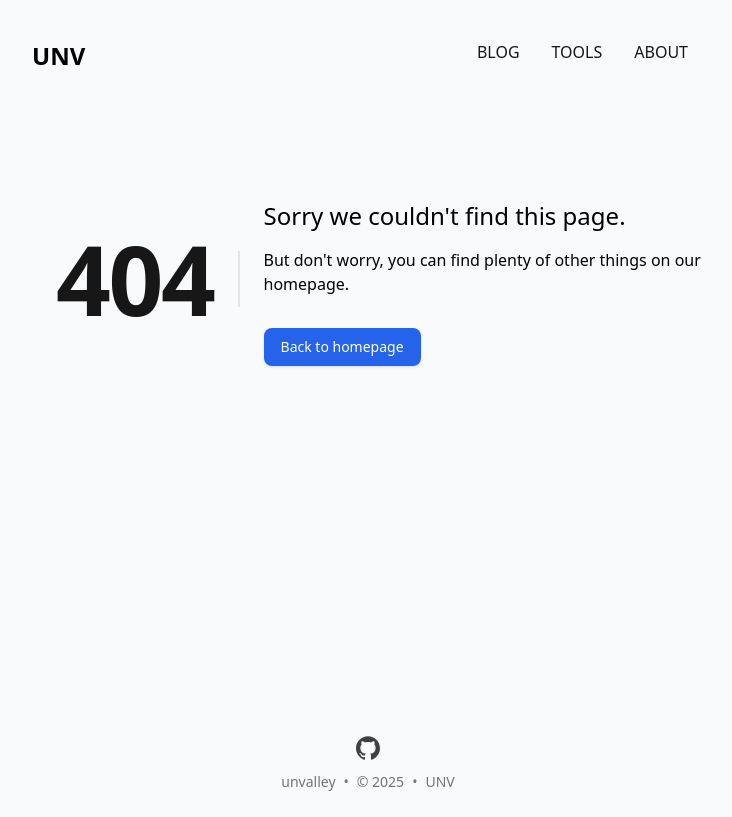
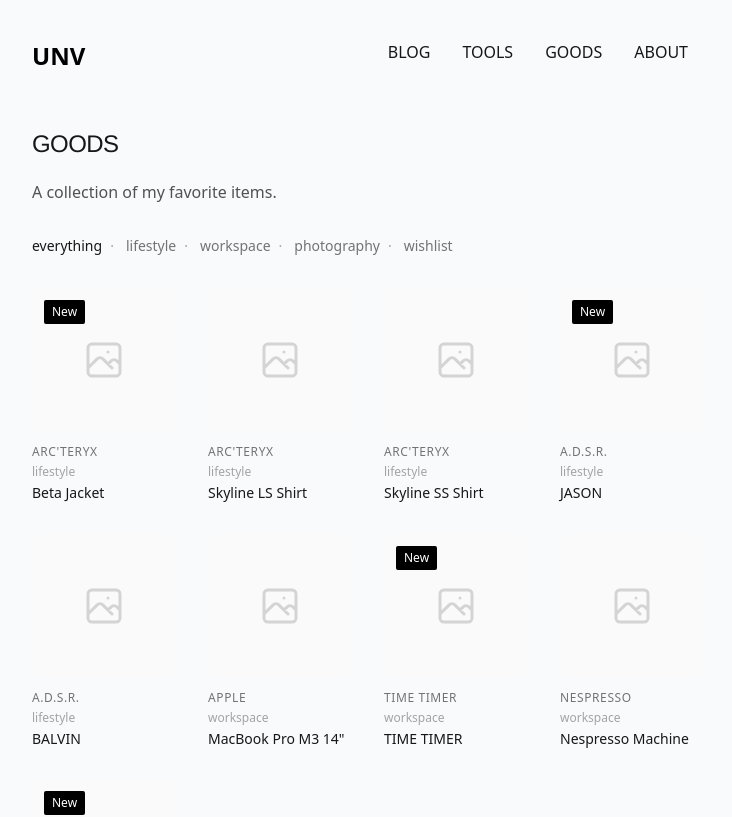
Before and after one commit to unvalley/me, a Next.js app: page /goods in a window 1280 px wide. Before the commit this address had no page. Shown: the top 817 px of the page, without its empty margins (272-1004 px from the left). Built offline with nearby package versions, Linux system fonts and the light colour scheme.

Commit message:
chore: fix

```diff
--- /dev/null
+++ b/app/goods/page.tsx
@@ -0,0 +1,118 @@
+'use client';
+
+import { useState } from "react";
+import { PageTitle } from "@/components/PageTitle";
+import { goodsData } from "@/data/index";
+import { CustomLink } from "@/components/Link";
+import Image from "next/image";
+
+type Category = "everything" | "lifestyle" | "workspace" | "photography" | "wishlist";
+
+export default function Goods() {
+  const [activeCategory, setActiveCategory] = useState<Category>("everything");
+
+  const categories: { value: Category; label: string }[] = [
+    { value: "everything", label: "everything" },
+    { value: "lifestyle", label: "lifestyle" },
+    { value: "workspace", label: "workspace" },
+    { value: "photography", label: "photography" },
+    { value: "wishlist", label: "wishlist" },
+  ];
+
+  const filteredGoods = activeCategory === "everything"
+    ? goodsData
+    : goodsData.filter(item => item.category === activeCategory);
+
+  return (
+    <div className="min-h-screen">
+      {/* Header */}
+      <div className="container max-w-none">
+        <div className="space-y-2 pt-6 pb-8 md:space-y-5">
+          <PageTitle>GOODS</PageTitle>
+          <p className="text-gray-600 dark:text-gray-400">A collection of my favorite items.</p>
+        </div>
+
+        {/* Category Navigation with dots */}
+        <div className="pb-8">
+          <nav className="flex flex-wrap items-center gap-1 text-sm">
+            {categories.map((category, index) => (
+              <div key={category.value} className="flex items-center">
+                <button
+                  onClick={() => setActiveCategory(category.value)}
+                  className={`hover:text-gray-900 dark:hover:text-gray-100 transition-colors ${
+                    activeCategory === category.value
+                      ? "text-gray-900 dark:text-gray-100 font-medium"
+                      : "text-gray-500 dark:text-gray-400"
+                  }`}
+                >
+                  {category.label}
+                </button>
+                {index < categories.length - 1 && (
+                  <span className="mx-2 text-gray-400">·</span>
+                )}
+              </div>
+            ))}
+          </nav>
+        </div>
+
+        {/* Goods Grid */}
+        <div className="grid grid-cols-1 sm:grid-cols-2 md:grid-cols-3 lg:grid-cols-4 gap-8 pb-16">
+          {filteredGoods.map((item) => (
+            <CustomLink
+              href={item.href}
+              key={item.name}
+              className="group block"
+              target="_blank"
+              rel="noopener noreferrer"
+            >
+              <div className="space-y-3">
+                {/* Image Container */}
+                <div className="relative aspect-square bg-gray-50 dark:bg-gray-800 rounded-lg overflow-hidden">
+                  {item.isNew && (
+                    <div className="absolute top-3 left-3 bg-black text-white text-xs px-2 py-1 rounded-sm z-10 font-medium">
+                      New
+                    </div>
+                  )}
+                  {item.imgSrc ? (
+                    <Image
+                      src={item.imgSrc}
+                      alt={item.name}
+                      width={400}
+                      height={400}
+                      className="object-cover w-full h-full group-hover:scale-105 transition-transform duration-300"
+                    />
+                  ) : (
+                    <div className="w-full h-full flex items-center justify-center text-gray-300 dark:text-gray-600">
+                      <svg className="w-12 h-12" fill="none" stroke="currentColor" viewBox="0 0 24 24">
+                        <path strokeLinecap="round" strokeLinejoin="round" strokeWidth={1.5} d="M4 16l4.586-4.586a2 2 0 012.828 0L16 16m-2-2l1.586-1.586a2 2 0 012.828 0L20 14m-6-6h.01M6 20h12a2 2 0 002-2V6a2 2 0 00-2-2H6a2 2 0 00-2 2v12a2 2 0 002 2z" />
+                      </svg>
+                    </div>
+                  )}
+                </div>
+
+                {/* Product Info */}
+                <div className="space-y-1">
+                  <p className="text-xs text-gray-500 dark:text-gray-400 uppercase tracking-wider font-medium">
+                    {item.brand}
+                  </p>
+                  <p className="text-xs text-gray-400 dark:text-gray-500 lowercase">
+                    {item.category}
+                  </p>
+                  <h3 className="text-sm font-medium text-gray-900 dark:text-gray-100 leading-tight">
+                    {item.name}
+                  </h3>
+                </div>
+              </div>
+            </CustomLink>
+          ))}
+        </div>
+
+        {filteredGoods.length === 0 && (
+          <div className="text-center py-16">
+            <p className="text-gray-500 dark:text-gray-400">No items found in this category.</p>
+          </div>
+        )}
+      </div>
+    </div>
+  );
+}
--- a/data/index.ts
+++ b/data/index.ts
@@ -1,104 +1,26 @@
 export const headerNavLinks = [
   { href: "/blog", title: "BLOG" },
   { href: "/tools", title: "TOOLS" },
+  { href: "/goods", title: "GOODS" },
   { href: "/about", title: "ABOUT" },
 ];
 
 export const talks = [
   {
     title: "Plugin System in Rust based JavaScript/TypeScript Linters",
+    topic: "Development Tools",
     event: "TSKaigi 2025",
-    topic: "Biome, Oxc, deno_lint, Rust, TypeScript, Linter",
-    href: "https://speakerdeck.com/unvalley/typescript-linters",
-  },
-  {
-    title: "OSSと継続的に関わる方法の模索",
-    event: "maguro.dev #1",
-    topic: "OSS",
-    href: "https://speakerdeck.com/unvalley/exploring-ways-to-stay-continuously-involved-with-oss",
-  },
-  {
-    title: "AIと作るEphemeral Markdown Paper",
-    event: "Findy 個人開発のAI活用LT",
-    topic: "TypeScript,AI",
-    href: "https://speakerdeck.com/unvalley/building-an-ephemeral-markdown-paper-with-ai",
-  },
-  {
-    title: "Thoughts and experiences on Rust and TypeScript",
-    event: "nagoya.ts #3",
-    topic: "Rust,TypeScript",
-    href: "https://speakerdeck.com/unvalley/thoughts-and-experiences-on-rust-and-typescript",
-  },
-  {
-    title: "Next generation front-end crosstalk",
-    event: "Vue Fes 2024",
-    topic: "JavaScript Toolchain, Rust",
-    href: "https://vuefes.jp/2024/en#event",
-  },
-  {
-    title:
-      "Exploring Type-Informed Lint Rules in Rust based TypeScript Linters | Rust製TypeScript Linterにおける型情報Lintルールの模索",
-    event: "TSKaigi 2024",
-    topic: "Biome, Oxc, deno_lint, Rust, TypeScript, Linter",
-    href: "https://speakerdeck.com/unvalley/exploring-type-informed-lint-rules-in-rust-based-linters",
-  },
-  {
-    title:
-      "Behind VS Code Extensions for JavaScript / TypeScript Linting and Formatting",
-    event: "VSCode Conference Japan 2024",
-    topic: "VSCode Extension, JavaScript, TypeScript, Linter",
-    href: "https://speakerdeck.com/unvalley/behind-biome",
-  },
-  {
-    title: "Behind Biome | Biomeの裏側 (Parser/Linter)",
-    event: "burikaigi2024",
-    topic: "Biome",
-    href: "https://speakerdeck.com/unvalley/behind-biome",
-  },
-  {
-    title: "Biome is for JavaScripters",
-    event: "We Are JavaScripters! @43rd",
-    topic: "Biome",
-    href: "https://speakerdeck.com/unvalley/biome-is-for-javascripters",
-  },
-  {
-    title: "Better Unit Testing",
-    event: "English Night #13",
-    topic: "Testing",
-    href: "https://speakerdeck.com/unvalley/better-unit-testing",
-  },
-];
-
-export const projectsData = [
-  // latest
-  {
-    title: "Ephe",
-    description:
-      "An Ephemeral Markdown Paper for today. Less but handy features for plain Markdown lovers.",
     imgSrc: "",
-    href: "https://github.com/unvalley/ephe",
-  },
-  {
-    title: "Biome",
-    description:
-      "One toolchain for your web project. I'm involved as a core contributor.",
-    imgSrc: "/static/images/biome-192x192.png",
-    href: "https://biomejs.dev",
-  },
-  {
-    title: "TabX",
-    description: "A simple and tiny tab management chrome extension (OSS). ",
-    imgSrc: "/static/images/tabx_.png",
-    href: "https://github.com/unvalley/tabx",
-  },
-  {
-    title: "UNV (This blog)",
-    description:
-      "A personal blog built with Next.js and MDX. This is based on timlrx/tailwind-nextjs-starter-blog but I updated a lot.",
-    imgSrc: "",
-    href: "https://github.com/unvalley/me",
+    href: "https://tskaigi.org/talks/unvalley",
   },
 ] as const;
+
+export const projectsData: {
+  title: string;
+  description: string;
+  imgSrc: string;
+  href: string;
+}[] = [];
 
 export const toolsData: {
   name: string;
@@ -165,15 +87,6 @@
     affiliate: false,
     category: "services",
   },
-  // {
-  // 	name: "PostCoffee",
-  // 	description:
-  // 		"A coffee subscription for specialty coffee based on preferences (Japan Only). You can use my coupon code: coffee-u8wgk7",
-  // 	imgSrc: "",
-  // 	href: "https://postcoffee.co/subscription/",
-  // 	affiliate: false,
-  // 	category: "services",
-  // },
   {
     name: "Shokz OPNCOMM2",
     description: "A headset provided by the company. Comfortable.",
@@ -247,3 +160,103 @@
     category: "services",
   },
 ];
+
+export const goodsData: {
+  name: string;
+  brand: string;
+  description: string;
+  imgSrc: string;
+  href: string;
+  price: string;
+  category: "lifestyle" | "workspace" | "photography" | "wishlist";
+  isNew?: boolean;
+}[] = [
+  // Lifestyle
+  {
+    name: "Beta Jacket",
+    brand: "Arc'teryx",
+    description: "Lightweight GORE-TEX shell jacket",
+    imgSrc: "",
+    href: "https://arcteryx.com/us/en/shop/mens/beta-jacket",
+    price: "$500",
+    category: "lifestyle",
+    isNew: true,
+  },
+  {
+    name: "Skyline LS Shirt",
+    brand: "Arc'teryx",
+    description: "Performance snap-front long sleeve shirt",
+    imgSrc: "",
+    href: "https://arcteryx.com/us/en/shop/mens/skyline-shirt-ls",
+    price: "$139",
+    category: "lifestyle",
+  },
+  {
+    name: "Skyline SS Shirt",
+    brand: "Arc'teryx",
+    description: "Performance snap-front short sleeve shirt",
+    imgSrc: "",
+    href: "https://arcteryx.com/us/en/shop/mens/skyline-shirt-ss",
+    price: "$109",
+    category: "lifestyle",
+  },
+  {
+    name: "JASON",
+    brand: "A.D.S.R.",
+    description: "Metal frame sunglasses in gold",
+    imgSrc: "",
+    href: "https://www.adsrfoundation.com/en/products/jason/",
+    price: "$170",
+    category: "lifestyle",
+    isNew: true,
+  },
+  {
+    name: "BALVIN",
+    brand: "A.D.S.R.",
+    description: "Acetate frame sunglasses in black",
+    imgSrc: "",
+    href: "https://www.adsrfoundation.com/en/products/balvin/",
+    price: "$145",
+    category: "lifestyle",
+  },
+
+  // Workspace
+  {
+    name: "MacBook Pro M3 14\"",
+    brand: "Apple",
+    description: "14-inch MacBook Pro with M3 chip",
+    imgSrc: "",
+    href: "https://www.apple.com/macbook-pro/",
+    price: "$1,599",
+    category: "workspace",
+  },
+  {
+    name: "TIME TIMER",
+    brand: "TIME TIMER",
+    description: "60-minute visual timer in gray",
+    imgSrc: "",
+    href: "https://www.timetimer.com/",
+    price: "$35",
+    category: "workspace",
+    isNew: true,
+  },
+  {
+    name: "Nespresso Machine",
+    brand: "Nespresso",
+    description: "CitiZ & Milk Frother coffee system",
+    imgSrc: "",
+    href: "https://www.nespresso.com/",
+    price: "$329",
+    category: "workspace",
+  },
+  {
+    name: "VS3 Grinder",
+    brand: "Varia",
+    description: "Single dose coffee grinder in white",
+    imgSrc: "",
+    href: "https://www.variabrewing.com/products/varia-vs3-grinder",
+    price: "$400",
+    category: "workspace",
+    isNew: true,
+  },
+];
--- a/next.config.js
+++ b/next.config.js
@@ -17,6 +17,9 @@
       mdxRs: false,
     },
     transpilePackages: ["shiki"],
+    images: {
+      domains: ["images.unsplash.com"],
+    },
     webpack: (config) => {
       // Handle SVG files
       config.module.rules.push({
```
